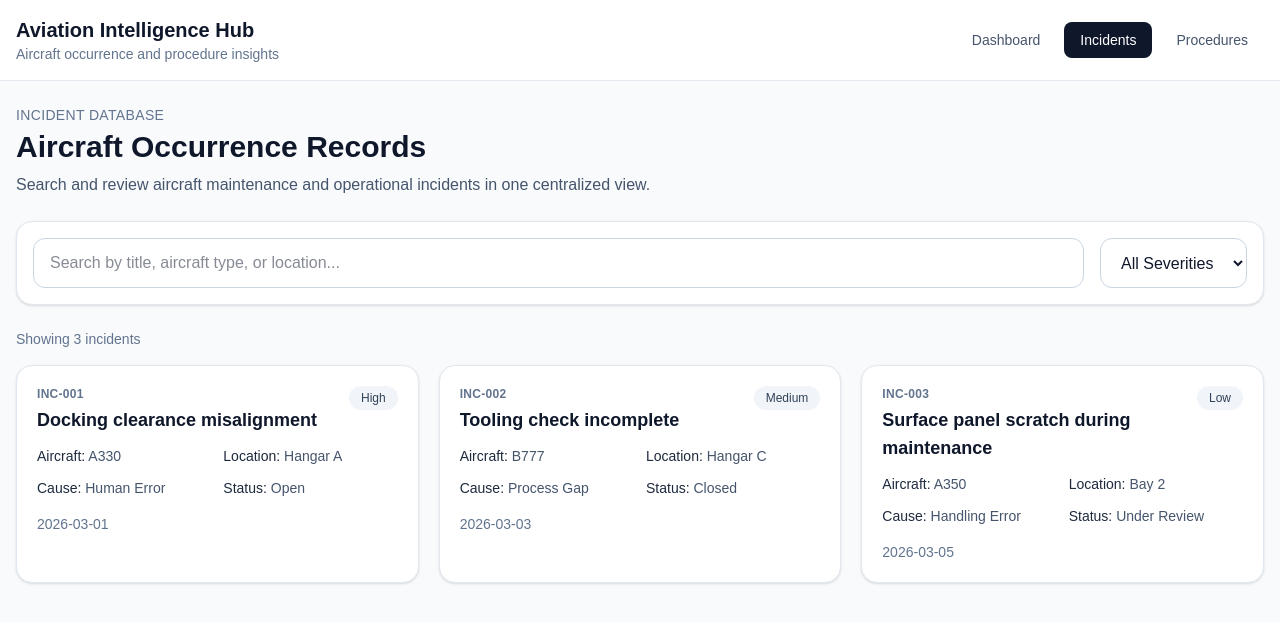
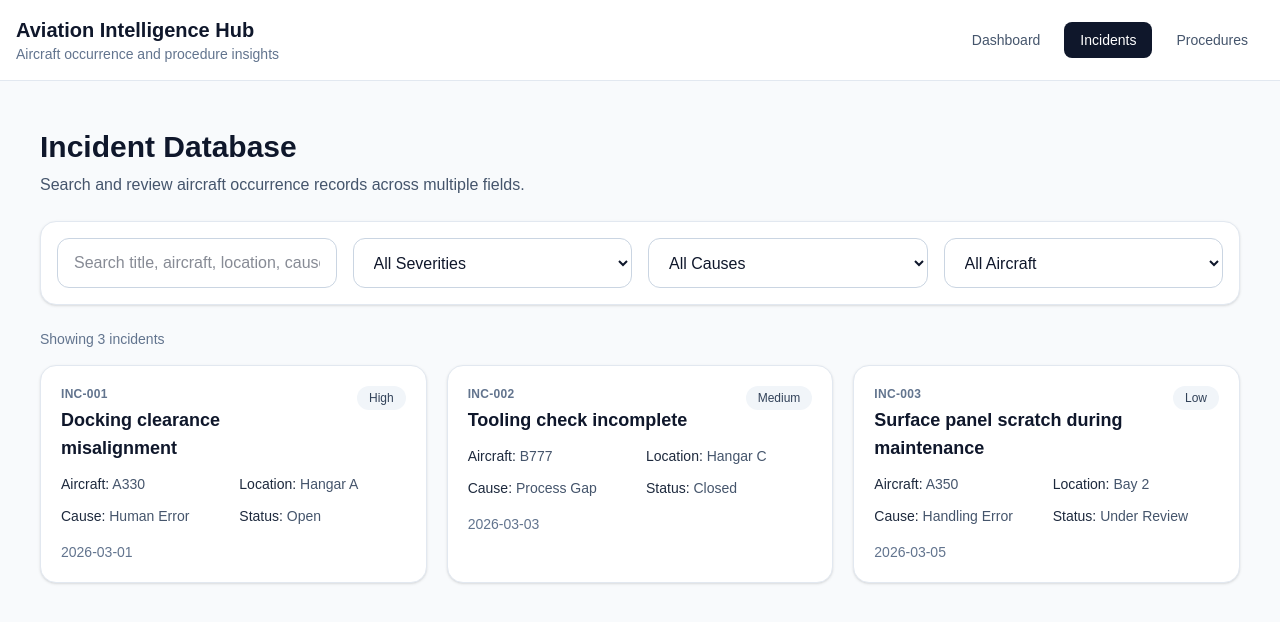
Before and after one commit to AngelaFong264291/Aviation-AI-Project, a React (Vite) app: page /incidents in a window 1280 px wide. Shown: the top 622 px of the page. Built offline with nearby package versions, Linux system fonts and the light colour scheme.

Commit message:
Add the filter in incident page

```diff
--- a/src/pages/Incidents.jsx
+++ b/src/pages/Incidents.jsx
@@ -1,58 +1,117 @@
 import { useMemo, useState } from "react";
 import incidents from "../data/incidents.json";
 import IncidentCard from "../components/IncidentCard";
-import SearchFilterBar from "../components/SearchFilterBar";
 
 export default function Incidents() {
   const [searchTerm, setSearchTerm] = useState("");
   const [severityFilter, setSeverityFilter] = useState("All");
+  const [causeFilter, setCauseFilter] = useState("All");
+  const [aircraftFilter, setAircraftFilter] = useState("All");
+
+  const uniqueCauses = [...new Set(incidents.map((incident) => incident.cause))];
+  const uniqueAircraft = [...new Set(incidents.map((incident) => incident.aircraftType))];
 
   const filteredIncidents = useMemo(() => {
+    const term = searchTerm.toLowerCase().trim();
+
     return incidents.filter((incident) => {
       const matchesSearch =
-        incident.title.toLowerCase().includes(searchTerm.toLowerCase()) ||
-        incident.aircraftType.toLowerCase().includes(searchTerm.toLowerCase()) ||
-        incident.location.toLowerCase().includes(searchTerm.toLowerCase());
+        incident.title.toLowerCase().includes(term) ||
+        incident.aircraftType.toLowerCase().includes(term) ||
+        incident.location.toLowerCase().includes(term) ||
+        incident.cause.toLowerCase().includes(term) ||
+        incident.description.toLowerCase().includes(term);
 
       const matchesSeverity =
         severityFilter === "All" || incident.severity === severityFilter;
 
-      return matchesSearch && matchesSeverity;
+      const matchesCause =
+        causeFilter === "All" || incident.cause === causeFilter;
+
+      const matchesAircraft =
+        aircraftFilter === "All" || incident.aircraftType === aircraftFilter;
+
+      return (
+        matchesSearch &&
+        matchesSeverity &&
+        matchesCause &&
+        matchesAircraft
+      );
     });
-  }, [searchTerm, severityFilter]);
+  }, [searchTerm, severityFilter, causeFilter, aircraftFilter]);
 
   return (
-    <section>
+    <section className="p-6">
       <div className="mb-6">
-        <p className="text-sm font-medium uppercase tracking-wide text-slate-500">
-          Incident Database
-        </p>
-        <h2 className="mt-1 text-3xl font-bold text-slate-900">
-          Aircraft Occurrence Records
-        </h2>
-        <p className="mt-2 max-w-2xl text-slate-600">
-          Search and review aircraft maintenance and operational incidents in one
-          centralized view.
+        <h1 className="text-3xl font-bold text-slate-900">Incident Database</h1>
+        <p className="mt-2 text-slate-600">
+          Search and review aircraft occurrence records across multiple fields.
         </p>
       </div>
 
-      <SearchFilterBar
-        searchTerm={searchTerm}
-        setSearchTerm={setSearchTerm}
-        severityFilter={severityFilter}
-        setSeverityFilter={setSeverityFilter}
-      />
+      <div className="mb-6 grid gap-4 rounded-2xl border border-slate-200 bg-white p-4 shadow-sm md:grid-cols-2 xl:grid-cols-4">
+        <input
+          type="text"
+          placeholder="Search title, aircraft, location, cause..."
+          value={searchTerm}
+          onChange={(e) => setSearchTerm(e.target.value)}
+          className="rounded-xl border border-slate-300 px-4 py-3 outline-none focus:border-slate-500"
+        />
+
+        <select
+          value={severityFilter}
+          onChange={(e) => setSeverityFilter(e.target.value)}
+          className="rounded-xl border border-slate-300 px-4 py-3 outline-none focus:border-slate-500"
+        >
+          <option value="All">All Severities</option>
+          <option value="High">High</option>
+          <option value="Medium">Medium</option>
+          <option value="Low">Low</option>
+        </select>
+
+        <select
+          value={causeFilter}
+          onChange={(e) => setCauseFilter(e.target.value)}
+          className="rounded-xl border border-slate-300 px-4 py-3 outline-none focus:border-slate-500"
+        >
+          <option value="All">All Causes</option>
+          {uniqueCauses.map((cause) => (
+            <option key={cause} value={cause}>
+              {cause}
+            </option>
+          ))}
+        </select>
+
+        <select
+          value={aircraftFilter}
+          onChange={(e) => setAircraftFilter(e.target.value)}
+          className="rounded-xl border border-slate-300 px-4 py-3 outline-none focus:border-slate-500"
+        >
+          <option value="All">All Aircraft</option>
+          {uniqueAircraft.map((aircraft) => (
+            <option key={aircraft} value={aircraft}>
+              {aircraft}
+            </option>
+          ))}
+        </select>
+      </div>
 
       <p className="mb-4 text-sm text-slate-500">
         Showing {filteredIncidents.length} incident
         {filteredIncidents.length !== 1 ? "s" : ""}
       </p>
 
-      <div className="grid gap-5 md:grid-cols-2 xl:grid-cols-3">
-        {filteredIncidents.map((incident) => (
-          <IncidentCard key={incident.id} incident={incident} />
-        ))}
-      </div>
+      {filteredIncidents.length === 0 ? (
+        <div className="rounded-2xl border border-dashed border-slate-300 bg-white p-8 text-center text-slate-500">
+          No incidents match your search or filters.
+        </div>
+      ) : (
+        <div className="grid gap-5 md:grid-cols-2 xl:grid-cols-3">
+          {filteredIncidents.map((incident) => (
+            <IncidentCard key={incident.id} incident={incident} />
+          ))}
+        </div>
+      )}
     </section>
   );
 }
```
